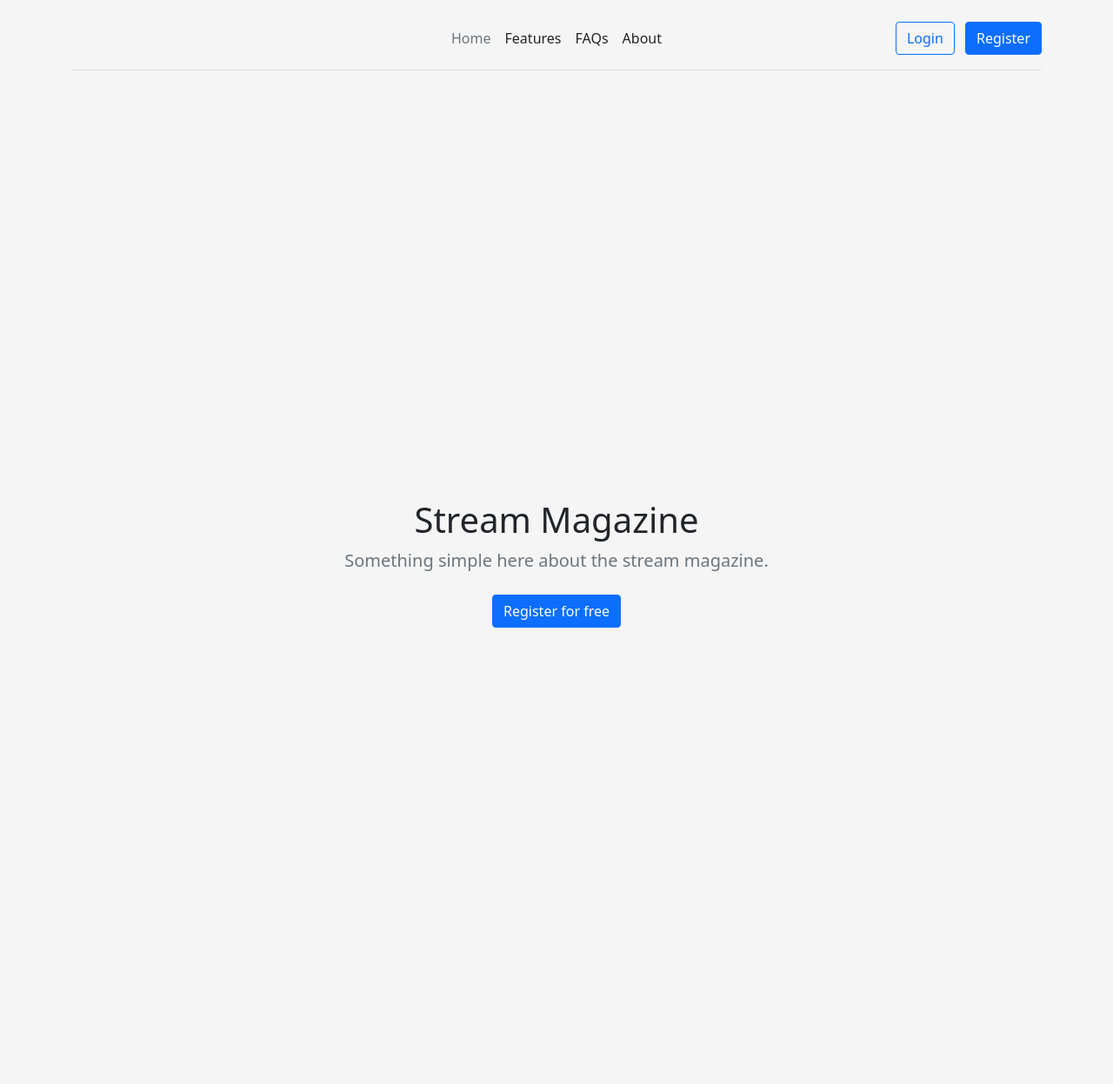
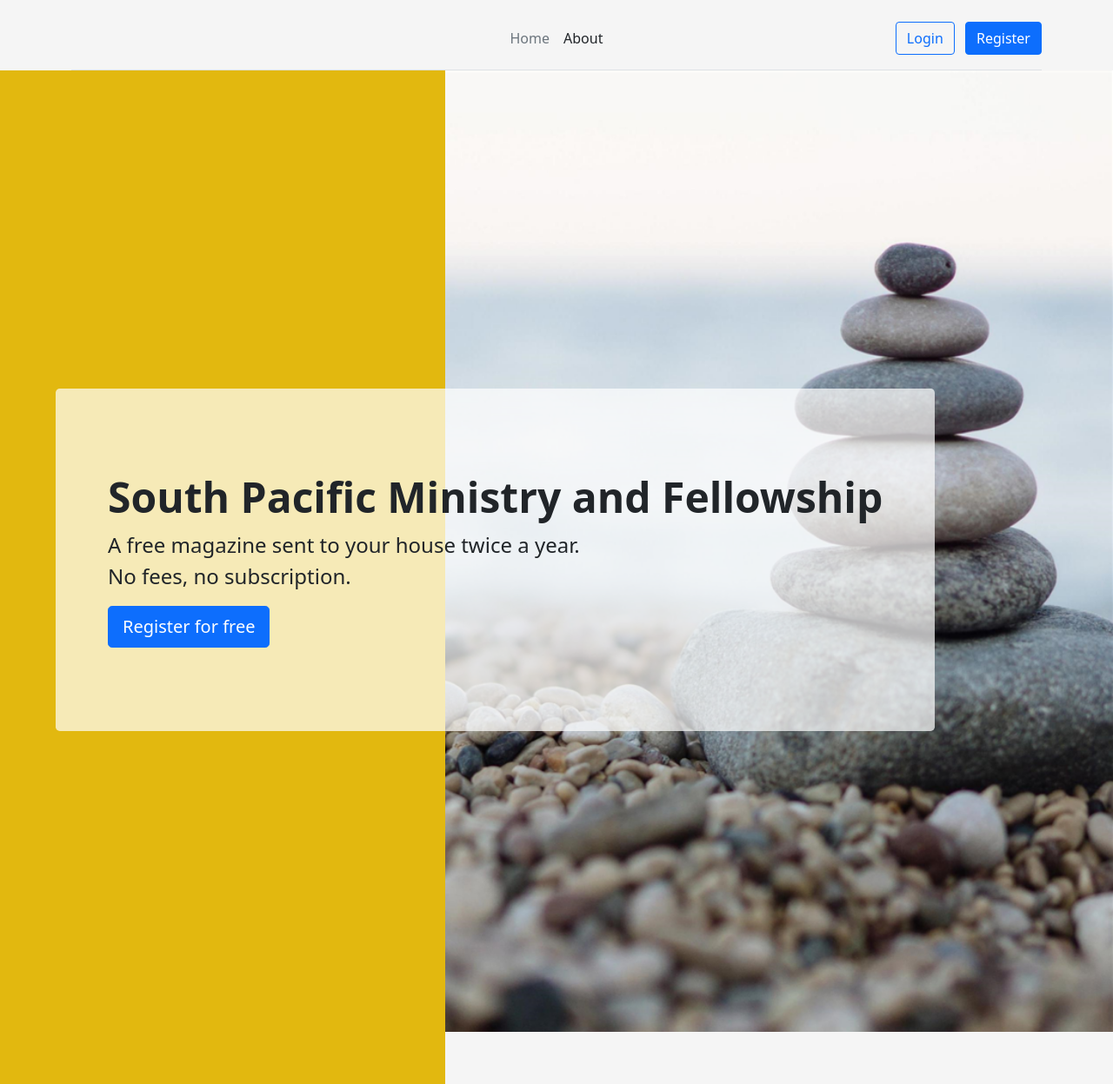
Before and after one commit to jermin2/stream, a Flask app: page / in a window 1280 px wide. Shown: the whole page at 87% size. Run offline with Flask 2, Linux system fonts and the light colour scheme; some libraries are stand-ins or nearby versions.

Commit message:
Tidied up UI, added about page

```diff
--- a/app.py
+++ b/app.py
@@ -12,7 +12,7 @@ app.config["SESSION_TYPE"] = "filesystem"
 app.config['DATABASE'] = "stream.db"
 Session(app)
 
-countries = ["NZ", "AUS", "Fiji", "Samoa"]
+countries = ["NZ", "Australia", "Fiji", "Samoa", "Solomon Islands"]
 
 def create_connection(path):
     connection = None
@@ -71,18 +71,19 @@ def login():
         if error is None:
             session.clear()
             session["name"] = email
+            flash("Logged in")
 
             return redirect("/update")
 
         flash(error)
-        # TODO
-        #return error
+
 
     return render_template("login.html")
 
 @app.route("/logout")
 def logout():
     session["name"] = None
+    flash("Logged out")
     return redirect("/")
 
 @app.route("/register", methods=["POST", "GET"])
@@ -151,7 +152,7 @@ def update():
                 ' SELECT * FROM addresses WHERE user_id = ? ', (user_id,)
             ).fetchone()
 
-        return render_template("update.html", countries=countries, user=user)
+        return render_template("update.html", countries=countries, user=user, email=email)
 
     # Update the users details
     if request.method == "POST":
@@ -165,7 +166,9 @@ def update():
         city = request.form.get("city")
         zip_code = request.form.get("zip")
         country = request.form.get("country")
+        province = request.form.get("province")
         active = request.form.get("active")
+        phone = request.form.get("phone")
 
         email = session.get("name")
         db = get_db()
@@ -181,18 +184,23 @@ def update():
         ).fetchone() is None:
             # if user does not exist, add the new info to the database
             db.execute(
-                ' INSERT INTO addresses (first_name, last_name, user_id, address, village, suburb, zip, city, country, active) VALUES (?, ?, ?, ?, ?, ?, ?, ?, ?, ?)',
-                (fName, lName, user_id, address, village, suburb, zip_code, city, country, active)
+                ' INSERT INTO addresses (first_name, last_name, user_id, address, village, suburb, zip, province, city, country, active, phone) VALUES (?, ?, ?, ?, ?, ?, ?, ?, ?, ?, ?, ?)',
+                (fName, lName, user_id, address, village, suburb, zip_code, province, city, country, active, phone)
             )
             db.commit()
 
         else:
             #if user exist, update the database
             db.execute(
-                'UPDATE addresses SET first_name = ?, last_name = ?, address = ?, village = ?, suburb = ?, zip = ?, city = ?, country = ?, active = ? WHERE user_id = ?',
-                (fName, lName, address, village, suburb, zip_code, city, country, active, user_id)
+                'UPDATE addresses SET first_name = ?, last_name = ?, address = ?, village = ?, suburb = ?, zip = ?, province = ?, city = ?, country = ?, active = ?, phone = ? WHERE user_id = ?',
+                (fName, lName, address, village, suburb, zip_code, province, city, country, active, phone, user_id)
             )
             db.commit()
             flash("Details updated")
 
         return redirect('/update')
+
+
+@app.route("/about", methods=["GET"])
+def about():
+    return render_template("about.html")
--- a/static/css/styles.css
+++ b/static/css/styles.css
@@ -1,6 +1,13 @@
 .form-signin {
     width: 100%;
     max-width: 330px;
+    padding: 15px;
+    margin: auto;
+}
+
+.form-details {
+    width: 100%;
+    max-width: 600px;
     padding: 15px;
     margin: auto;
 }
@@ -10,7 +17,7 @@
     align-items: center;
     padding-top: 40px;
     padding-bottom: 40px;
-    height: calc(100vh - 73px);
+    height: calc(100vh - 81px);
 }
 html, body {
     height: 100%;
@@ -20,4 +27,92 @@ html, body {
 .navbar {
     height: 73px;
     display: block;
+    z-index: 999;
 }
+
+.alert {
+    position: absolute;
+    left: 0;
+    right: 0;
+    margin: auto;
+}
+
+.main-box {
+    z-index: 99;
+    background: rgba(255, 255, 255, 0.7);
+    margin-left: 5%;
+    margin-right: 5%;
+}
+
+.rocks {
+    width: 100%;
+}
+
+.img-container {
+    right: 0;
+    width: 60%;
+    max-width: 900px;
+    position: absolute;
+    z-index: 1;
+    overflow:hidden;
+}
+
+
+
+.square {
+    width: calc(100% - 900px);
+    background-color: #E2B80F;
+    position: absolute;
+    left: 0;
+    z-index: 2
+  }
+
+  /* make the square 40% of the screen */
+  @media screen and (max-width: 1500px) {
+    .square {
+        width: 40%;
+    }
+  }
+
+  /* The rock image is 948px. If we shrink it, there will be a hole */
+  @media screen and (max-height: 948px) and (max-width: 1000px) {
+    .img-container {
+        width: 658px;
+    }
+  }
+
+  .window-height {
+    top: 81px;
+    height: calc(100% - 81px);
+  }
+
+  .about {
+    position:absolute;
+    top: 81px;
+}
+
+  @media screen and (max-width: 767px) {
+    .window-height {
+        top: 167px;
+        height: calc(100% - 167px);
+    }
+
+    .main {
+        height: calc(100% - 167px);
+    }
+
+    .about {
+        top: 167px;
+    }
+
+
+  @media screen and (max-width: 600px) {
+    .square {
+        width: 0px;
+    }
+
+    }
+
+
+
+  }
--- a/templates/index.html
+++ b/templates/index.html
@@ -1,19 +1,18 @@
 {% extends "layout.html" %}
 
 {% block body %}
+<div class="img-container window-height">
+  <img src="/static/stream.png" class="img-fluid rocks" alt="Responsive image">
+</div>
 
-
-<section class="py-5 text-center container">
-    <div class="row py-lg-5">
-      <div class="col-lg-6 col-md-8 mx-auto">
-        <h1 class="fw-light">Stream Magazine</h1>
-        <p class="lead text-muted">Something simple here about the stream magazine.</p>
-        <p>
-          <a href="#" class="btn btn-primary my-2">Register for free</a>
-        </p>
-      </div>
+<div class="p-5 mb-4 rounded-3 main-box">
+    <div class="container-fluid py-5">
+      <h1 class="display-5 fw-bold">South Pacific Ministry and Fellowship</h1>
+      <p class="col-md-8 fs-4">A free magazine sent to your house twice a year. <br/>No fees, no subscription.</p>
+      <a href="/register" class="btn btn-primary btn-lg" type="button">Register for free</a>
     </div>
-  </section>
+  </div>
+  <div class="square window-height"></div>
 
 
 {% endblock %}
--- a/templates/layout.html
+++ b/templates/layout.html
@@ -19,9 +19,7 @@
 
               <ul class="nav col-12 col-md-auto mb-2 justify-content-center mb-md-0">
                 <li><a href="/" class="nav-link px-2 link-secondary">Home</a></li>
-                <li><a href="#" class="nav-link px-2 link-dark">Features</a></li>
-                <li><a href="#" class="nav-link px-2 link-dark">FAQs</a></li>
-                <li><a href="#" class="nav-link px-2 link-dark">About</a></li>
+                <li><a href="/about" class="nav-link px-2 link-dark">About</a></li>
               </ul>
 
               <div class="col-md-3 text-end">
```
Also changed, not shown: templates/about.html (added, +21 -0 lines), templates/register.html (+14 -7 lines), templates/update.html (+75 -29 lines), static/stream.png (added), stream.db.
